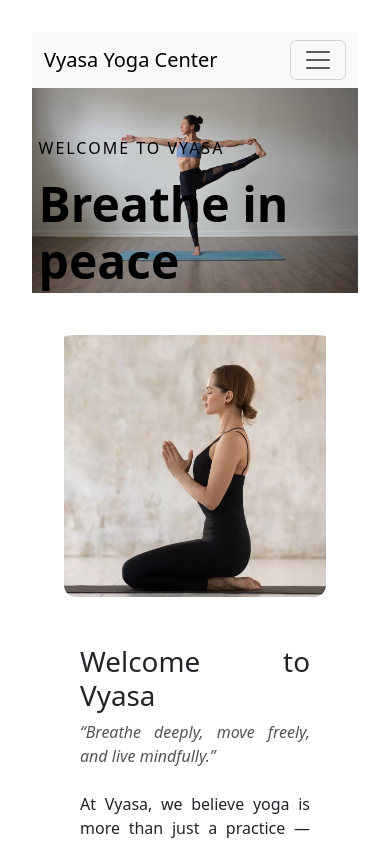
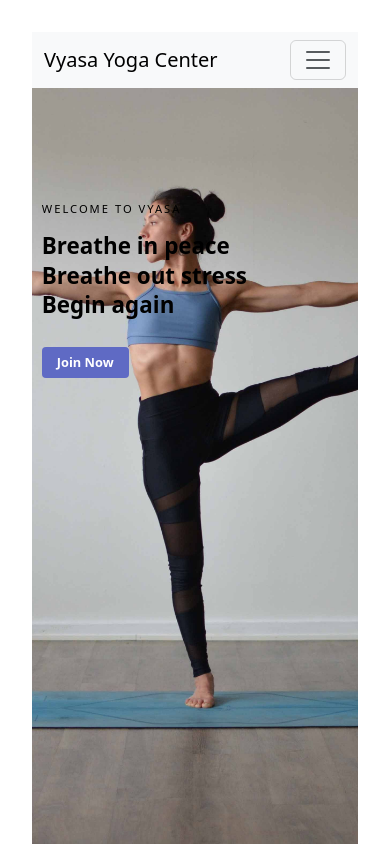
Before and after one commit to Amritha-Anilkumar/vyasa-yoga-frontend, a React (Vite) app: page / in a window 390 px wide. Shown: the top 844 px of the page. Built offline with nearby package versions, Linux system fonts and the light colour scheme; no server answers.

Commit message:
fix: update serializers for full image URL

```diff
--- a/src/App.jsx
+++ b/src/App.jsx
@@ -18,7 +18,6 @@ import { API_URL } from "./api";
 import axios from "axios";
 import React, { useEffect } from "react";
 
-
 function HomePage() {
   return (
     <>
@@ -33,15 +32,12 @@ function HomePage() {
 }
 
 function App() {
-    useEffect(() => {
-    axios.get(`${API_URL}api/register/`)
-      .then(res => {
-        console.log("API Response:", res.data);
-      })
-      .catch(err => {
-        console.error("API Error:", err);
-      });
+ useEffect(() => {
+    axios.get('https://django-backend-7.onrender.com/api/showall/')
+      .then(res => console.log("API Response:", res.data))
+      .catch(err => console.log("API Error:", err));
   }, []);
+
   return (
     <Router>
       <AppNavbar />
--- a/src/api.js
+++ b/src/api.js
@@ -1 +1 @@
-export const API_URL = "https://django-backend-6.onrender.com";
+export const API_URL = import.meta.env.VITE_API_URL;
--- a/src/components/Carosal.css
+++ b/src/components/Carosal.css
@@ -1,3 +1,6 @@
+/* Carosal.css */
+
+/* Caption container */
 .custom-caption {
   position: absolute;
   top: 25%;
@@ -7,7 +10,7 @@
   max-width: 500px;
 }
 
-
+/* Heading styles */
 .custom-caption h1 {
   font-size: 3rem;
   font-weight: bold;
@@ -21,6 +24,7 @@
   text-transform: uppercase;
 }
 
+/* Button styles */
 .discover-btn {
   margin-top: 20px;
   padding: 10px 25px;
@@ -35,3 +39,75 @@
 .discover-btn:hover {
   background-color: #4a56a3;
 }
+
+/* Carousel image fit */
+.carousel-item img {
+  width: 100%;
+  height: 90vh; /* adjust image height */
+  object-fit: cover;
+}
+
+/* Responsive adjustments */
+@media (max-width: 992px) {
+  .custom-caption {
+    top: 20%;
+    left: 5%;
+    max-width: 400px;
+  }
+
+  .custom-caption h1 {
+    font-size: 2.2rem;
+  }
+
+  .custom-caption h6 {
+    font-size: 0.9rem;
+  }
+
+  .discover-btn {
+    padding: 8px 20px;
+    font-size: 0.9rem;
+  }
+}
+
+@media (max-width: 768px) {
+  .custom-caption {
+    top: 18%;
+    left: 5%;
+    max-width: 350px;
+  }
+
+  .custom-caption h1 {
+    font-size: 1.8rem;
+  }
+
+  .custom-caption h6 {
+    font-size: 0.8rem;
+  }
+
+  .discover-btn {
+    padding: 7px 18px;
+    font-size: 0.85rem;
+  }
+}
+
+@media (max-width: 480px) {
+  .custom-caption {
+    top: 15%;
+    left: 3%;
+    max-width: 300px;
+  }
+
+  .custom-caption h1 {
+    font-size: 1.4rem;
+    line-height: 1.3;
+  }
+
+  .custom-caption h6 {
+    font-size: 0.7rem;
+  }
+
+  .discover-btn {
+    padding: 6px 15px;
+    font-size: 0.8rem;
+  }
+}
--- a/src/components/Contact.jsx
+++ b/src/components/Contact.jsx
@@ -8,38 +8,76 @@ function Connection() {
     color: '#ad1457',
     fontSize: '2rem',
     fontWeight: 'bold',
+  };
 
+  const subheadingStyle = {
+    color: 'red',
+    fontSize: '1.2rem',
+    marginBottom: '0.5rem',
   };
-  const subheadingStyle={
 
-    color:'red',
+  const containerStyle = {
+    maxWidth: '1200px',
+    margin: '0 auto',
+    padding: '0 1rem',
+  };
 
+  const rowStyle = {
+    display: 'flex',
+    flexWrap: 'wrap',
+    marginTop: '1rem',
+  };
 
+  const colStyle = {
+    flex: '1 1 300px',
+    padding: '1rem',
+  };
 
+  const iframeStyle = {
+    width: '100%',
+    height: '300px',
+    border: 0,
+  };
 
-  }
+  // Media query inline for small screens
+  const responsiveHeading = {
+    fontSize: window.innerWidth < 768 ? '1.5rem' : '2rem',
+  };
+
+  const responsiveSubheading = {
+    fontSize: window.innerWidth < 768 ? '1rem' : '1.2rem',
+  };
+
+  const responsiveIframe = {
+    width: '100%',
+    height: window.innerWidth < 768 ? '200px' : '300px',
+    border: 0,
+  };
 
   return (
     <Carousel controls={false} indicators={false}>
       <Carousel.Item>
-        <img className="d-block w-100" src="/yoga44.jpg" alt="Yoga Pose" />
+        <img
+          className="d-block w-100"
+          src="/yoga44.jpg"
+          alt="Yoga Pose"
+          style={{ objectFit: 'cover', maxHeight: '500px', width: '100%' }}
+        />
 
-        <div className="container mt-4">
-          <h2 style={headingStyle}>Contact Detail</h2>
+        <div style={containerStyle}>
+          <h2 style={{ ...headingStyle, ...responsiveHeading }}>Contact Detail</h2>
 
-          <div className="row mt-3">
-            <div className="col-md-6 text-start">
-              <h3 style={subheadingStyle}>Phone: +91 9047859944</h3>
-              <h3 style={subheadingStyle}>Location (Main Branch):Calicut</h3>
-              <h3 style={subheadingStyle} >Time:9.30-5.30</h3>
-              <h3 style={subheadingStyle}>Email:vyasayogacenter@gmail.com</h3>
+          <div style={rowStyle}>
+            <div style={colStyle}>
+              <h3 style={{ ...subheadingStyle, ...responsiveSubheading }}>Phone: +91 9047859944</h3>
+              <h3 style={{ ...subheadingStyle, ...responsiveSubheading }}>Location (Main Branch): Calicut</h3>
+              <h3 style={{ ...subheadingStyle, ...responsiveSubheading }}>Time: 9.30-5.30</h3>
+              <h3 style={{ ...subheadingStyle, ...responsiveSubheading }}>Email: vyasayogacenter@gmail.com</h3>
             </div>
-            <div className="col-md-6">
+            <div style={colStyle}>
               <iframe
                 src="https://www.google.com/maps/embed?pb=!1m18!1m12!1m3!1d250437.1231416679!2d75.64633444225565!3d11.255521654831767!2m3!1f0!2f0!3f0!3m2!1i1024!2i768!4f13.1!3m3!1m2!1s0x3ba65938563d4747%3A0x32150641ca32ecab!2sKozhikode%2C%20Kerala!5e0!3m2!1sen!2sin!4v1751523527616!5m2!1sen!2sin"
-                width="100%"
-                height="300"
-                style={{ border: 0 }}
+                style={responsiveIframe}
                 allowFullScreen=""
                 loading="lazy"
                 referrerPolicy="no-referrer-when-downgrade"
--- a/src/components/Join.jsx
+++ b/src/components/Join.jsx
@@ -1,5 +1,6 @@
 import React, { useState } from 'react';
 import './SimpleForm.css';
+import { API_URL } from "../api";
 
 function SimpleForm() {
   const [formData, setFormData] = useState({
@@ -24,7 +25,7 @@ function SimpleForm() {
     e.preventDefault();
 
     try {
-      const response = await fetch('http://127.0.0.1:8000/api/register/', {
+      const response = await fetch(`${API_URL}/api/register/`, { // ✅ store response
         method: 'POST',
         headers: {
           'Content-Type': 'application/json',
--- /dev/null
+++ b/src/components/TeacherList.css
@@ -0,0 +1,62 @@
+.teacher-section {
+  display: flex;
+  flex-wrap: wrap;
+  justify-content: center;
+  gap: 20px;
+  padding: 1rem;
+}
+
+.teacher-card {
+  border: 1px solid #ccc;
+  padding: 15px;
+  border-radius: 8px;
+  text-align: center;
+  flex: 1 1 200px; /* flexible width */
+  max-width: 250px;
+  box-sizing: border-box;
+  transition: transform 0.2s;
+}
+
+.teacher-card:hover {
+  transform: scale(1.05);
+}
+
+.teacher-photo {
+  width: 120px;
+  height: 120px;
+  border-radius: 50%;
+  object-fit: cover;
+  margin-bottom: 10px;
+}
+
+.teacher-name {
+  font-size: 1.2rem;
+  margin: 5px 0;
+}
+
+.teacher-specialization {
+  font-style: italic;
+  color: #555;
+  font-size: 0.9rem;
+}
+
+/* Responsive for mobile */
+@media (max-width: 768px) {
+  .teacher-card {
+    flex: 1 1 100%;
+    max-width: 90%;
+  }
+
+  .teacher-name {
+    font-size: 1.1rem;
+  }
+
+  .teacher-specialization {
+    font-size: 0.85rem;
+  }
+
+  .teacher-photo {
+    width: 100px;
+    height: 100px;
+  }
+}
--- a/src/components/Tutor.jsx
+++ b/src/components/Tutor.jsx
@@ -1,25 +1,24 @@
 import React, { useEffect, useState } from 'react';
+import { API_URL } from "../api";
+import './TeacherList.css';
 
 function TeacherList() {
   const [teachers, setTeachers] = useState([]);
 
   useEffect(() => {
-    fetch(`${process.env.REACT_APP_API_URL}/teachers/`)
+    fetch(`${API_URL}/api/teachers/`)
       .then((res) => res.json())
-      .then((data) => setTeachers(data));
+      .then((data) => setTeachers(data))
+      .catch((err) => console.error("Teacher fetch error:", err));
   }, []);
 
   return (
-    <div className="teacher-section" style={{ display: 'flex', gap: '20px', flexWrap: 'wrap' }}>
+    <div className="teacher-section">
       {teachers.map((teacher) => (
-        <div key={teacher.id} className="teacher-card" style={{ border: '1px solid #ccc', padding: '15px', borderRadius: '8px', width: '200px', textAlign: 'center' }}>
-          <img
-            src={`http://127.0.0.1:8000${teacher.photo}`}
-            alt={teacher.name}
-            style={{ width: '120px', height: '120px', borderRadius: '50%', objectFit: 'cover' }}
-          />
-          <h3>{teacher.name}</h3>
-          <p style={{ fontStyle: 'italic', color: '#555' }}>{teacher.specialization}</p>
+        <div key={teacher.id} className="teacher-card">
+          <img src={teacher.photo} alt={teacher.name} className="teacher-photo" />
+          <h3 className="teacher-name">{teacher.name}</h3>
+          <p className="teacher-specialization">{teacher.specialization}</p>
         </div>
       ))}
     </div>
--- a/src/components/YogaSection.css
+++ b/src/components/YogaSection.css
@@ -1,17 +1,20 @@
+/* YogaSection.css */
+
+/* Main container */
 .yoga-section {
   display: flex;
   padding: 2rem;
   gap: 2rem;
   align-items: flex-start;
-  flex-wrap: wrap;
+  flex-wrap: wrap; /* ensures mobile wraps */
 }
 
+/* Image container */
 .yoga-images {
   flex: 1;
   display: flex;
   flex-direction: column;
-  gap: 5rem;
-
+  gap: 2rem; /* gap between images if multiple */
 }
 
 .yoga-images img {
@@ -19,18 +22,16 @@
   border-radius: 5px;
   object-fit: cover;
   padding-top: 10px;
-
-
 }
 
+/* Description container */
 .yoga-description {
   flex: 1;
-
-  text-align:justify
+  text-align: justify;
 }
 
-.yoga-description h2{
-  font-size: 2rem;
+.yoga-description h1 {
+  font-size: 2.5rem; /* adjust for desktop */
   margin-bottom: 1rem;
 }
 
@@ -39,3 +40,48 @@
   color: #555;
   margin-bottom: 1.5rem;
 }
+
+/* Responsive: Tablet */
+@media (max-width: 992px) {
+  .yoga-section {
+    padding: 1.5rem;
+    gap: 1.5rem;
+  }
+
+  .yoga-description h1 {
+    font-size: 2rem;
+  }
+}
+
+/* Responsive: Mobile */
+@media (max-width: 768px) {
+  .yoga-section {
+    flex-direction: column; /* image above description */
+    padding: 1rem;
+    gap: 1rem;
+  }
+
+  .yoga-description h1 {
+    font-size: 1.6rem;
+    text-align: center; /* center text for small screens */
+  }
+
+  .yoga-description p {
+    font-size: 0.95rem;
+  }
+
+  .yoga-images {
+    gap: 1rem;
+  }
+}
+
+/* Extra small screens */
+@media (max-width: 480px) {
+  .yoga-description h1 {
+    font-size: 1.4rem;
+  }
+
+  .yoga-description p {
+    font-size: 0.9rem;
+  }
+}
--- a/src/components/gallery.jsx
+++ b/src/components/gallery.jsx
@@ -1,13 +1,15 @@
 import React, { useEffect, useState } from 'react';
 import './Gallery.css';
+import { API_URL } from "../api";
 
 function Gallery() {
   const [images, setImages] = useState([]);
 
   useEffect(() => {
-    fetch(`${process.env.REACT_APP_API_URL}/gallery/`)
+    fetch(`${API_URL}/api/gallery/`)
       .then((res) => res.json())
-      .then((data) => setImages(data));
+      .then((data) => setImages(data))
+      .catch((err) => console.error("Gallery fetch error:", err));
   }, []);
 
   return (
@@ -15,7 +17,7 @@ function Gallery() {
       {images.map((img) => (
         <div key={img.id} className="gallery-item">
           <img
-            src={`http://127.0.0.1:8000${img.image}`}
+            src={img.image}
             alt={img.title || `Image ${img.id}`}
             className="gallery-img"
           />
```
Also changed, not shown: 2 other files (tests, documents, lock files or other folders).
